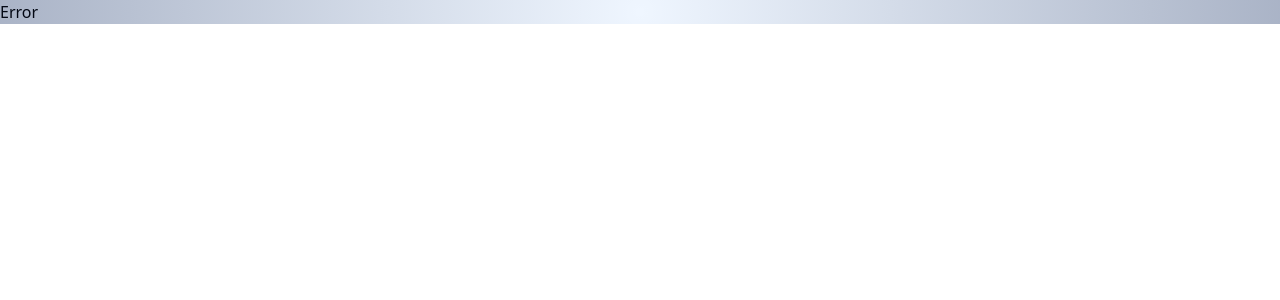
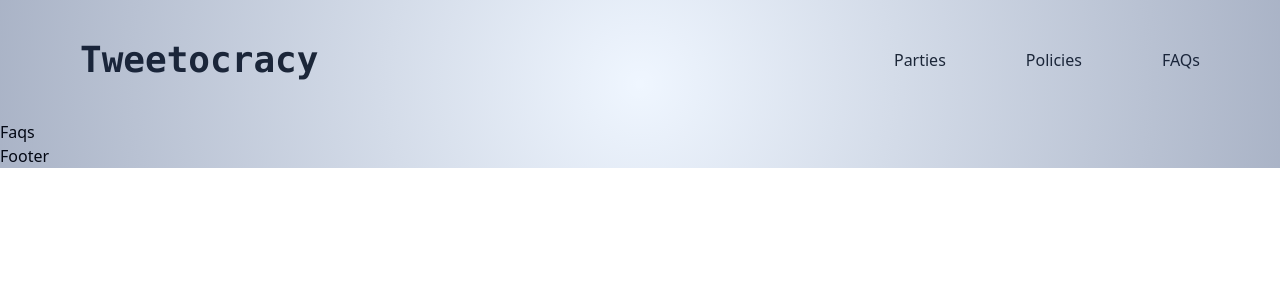
Before and after one commit to newportkat/tweetocracy, a React (Vite) app in the folder client/: page /faqs in a window 1280 px wide. Before the commit this address had no page. Shown: the top 300 px of the page. Built offline with nearby package versions, Linux system fonts and the light colour scheme; what sentiment would draw is missing.

Commit message:
updated faqs

```diff
--- a/client/src/App.tsx
+++ b/client/src/App.tsx
@@ -10,6 +10,7 @@ import Policies from "./pages/Policies"
 import Policy from "./pages/Policy"
 import Politician from "./pages/Politician"
 import VignetteOverlay from "./components/VignetteOverlay"
+import Faqs from "./pages/Faqs"
 
 const Layout = () => {
     return (
@@ -51,6 +52,10 @@ const router = createBrowserRouter([
                 path: "/policies/:id",
                 element: <Policy />,
             },
+            {
+                path: "/faqs",
+                element: <Faqs />,
+            },
         ],
     },
 ])
--- a/client/src/components/Navbar.tsx
+++ b/client/src/components/Navbar.tsx
@@ -15,7 +15,7 @@ const Navbar = () => {
                     <Link to="/policies">Policies</Link>
                 </li>
                 <li>
-                    <Link to="/faq">FAQs</Link>
+                    <Link to="/faqs">FAQs</Link>
                 </li>
             </ul>
         </nav>
--- /dev/null
+++ b/client/src/pages/Faqs.tsx
@@ -0,0 +1,7 @@
+import React from "react"
+
+const Faqs = () => {
+    return <div>Faqs</div>
+}
+
+export default Faqs
```
